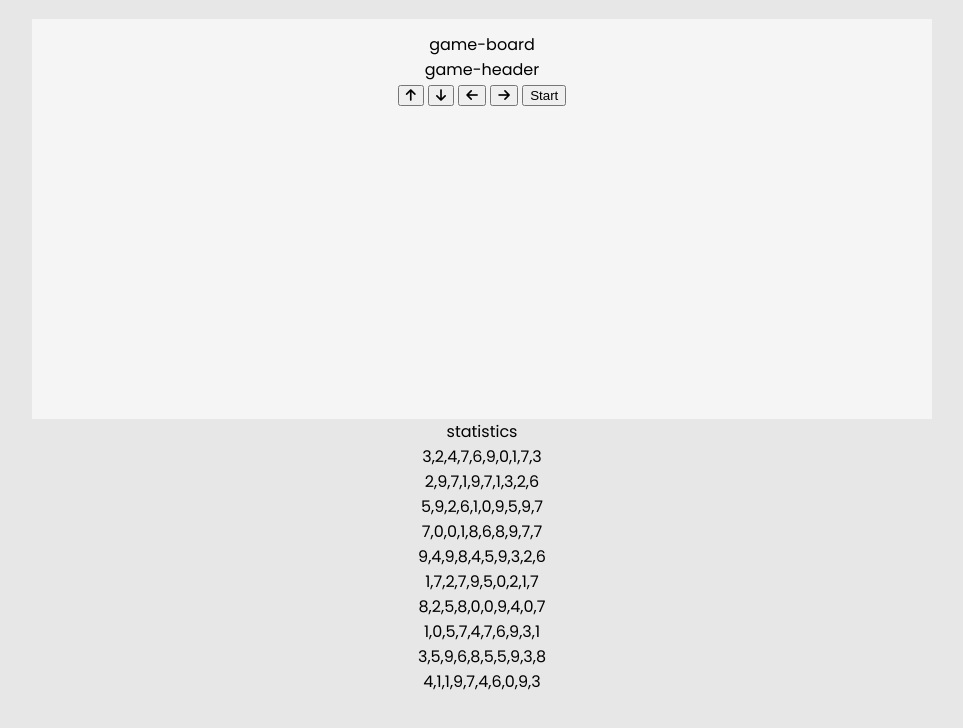
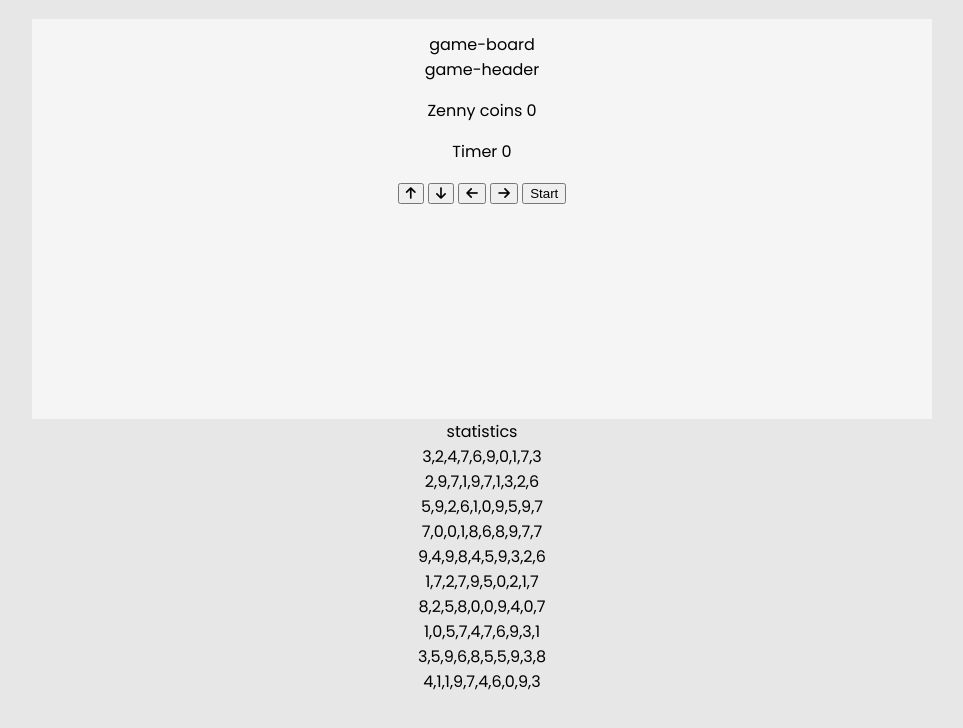
Before and after one commit to johnrm/bombmaze, a plain HTML site: page index.html in a window 1280 px wide. Shown: the part 72-800 px from the top of the page, without its empty margins (158-1121 px from the left). Drawn offline with Linux system fonts and the light colour scheme.

Commit message:
Add coin count and timer

```diff
--- a/index.html
+++ b/index.html
@@ -12,7 +12,10 @@
 <body>
     <h1 class="page-header"><i class="fa-solid fa-bomb"></i> BombMaze <i class="fa-solid fa-bomb"></i></h1>
     <div class="game-board">game-board
-        <div class="game-header">game-header</div>
+        <div class="game-header">game-header
+            <p class="scores">Zenny coins <span id="coins">0</span></p>
+            <p class="scores">Timer <span id="timer">0</span></p>
+        </div>
         <div id="grid"></div>
         <div class="control-area">
             <button data-type="Up" class="arrow up">
```
